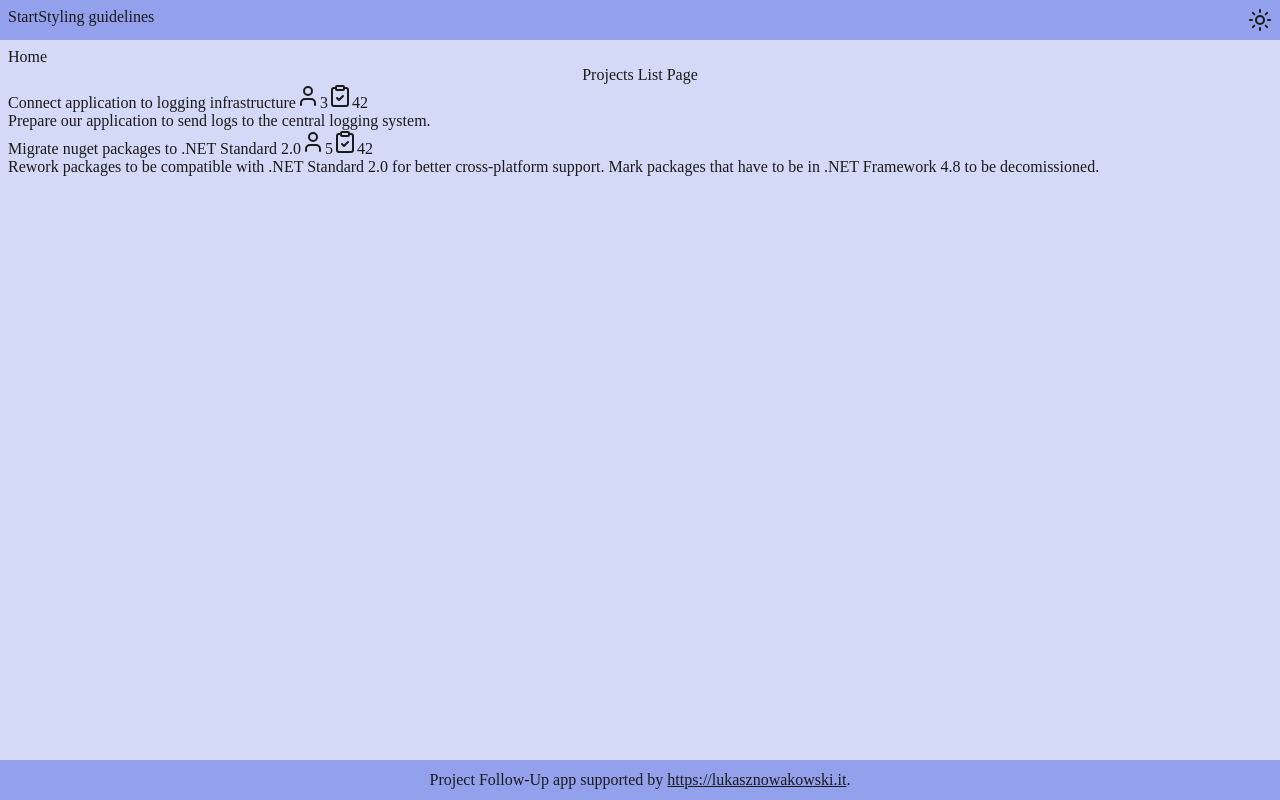
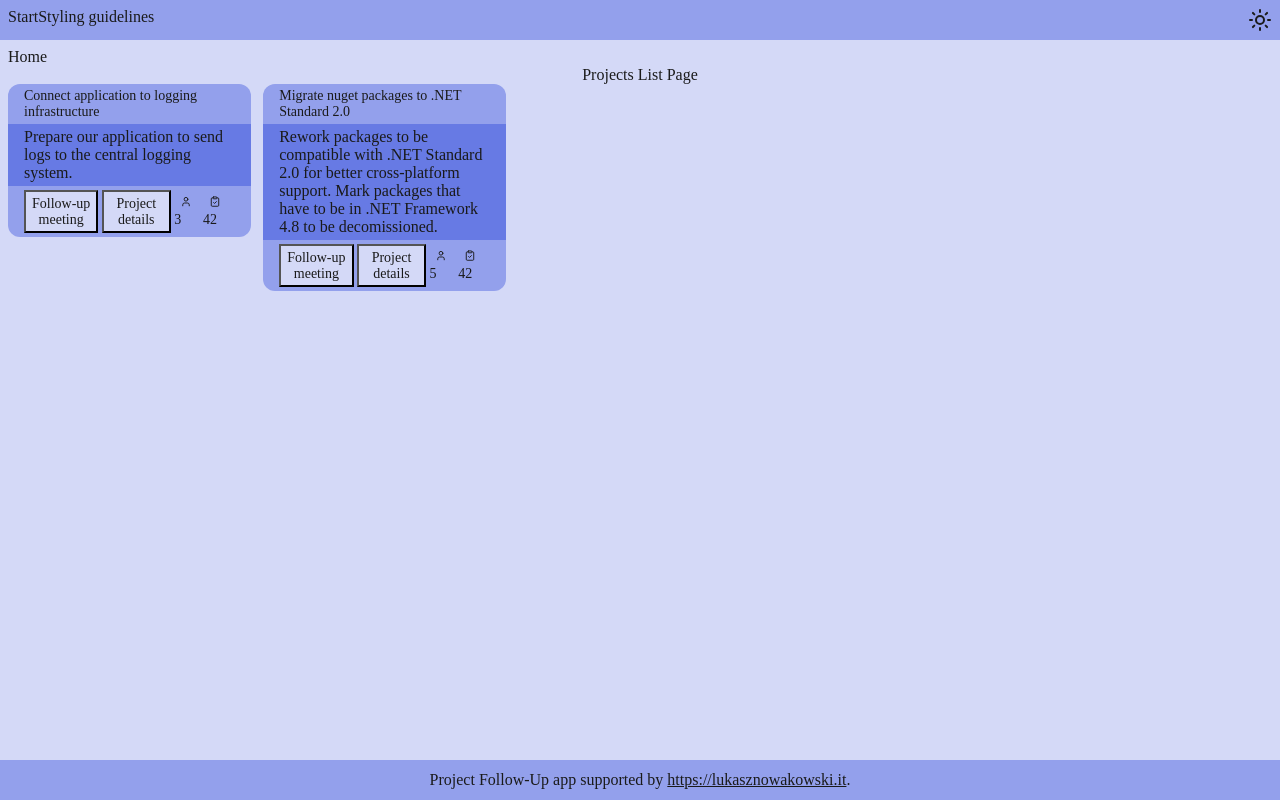
Before and after one commit to woocasch/project-followup, a React app in the folder ui/: page / in a window 1280 px wide. Built offline with nearby package versions, Linux system fonts and the light colour scheme; the HTML template or start-up script is replaced by a standard one.

Commit message:
Use components to display projects.
Work on #4

```diff
--- a/ui/src/assets/themes/dark.scss
+++ b/ui/src/assets/themes/dark.scss
@@ -32,4 +32,8 @@ body[data-theme="dark"] {
     --borderRadius-medium: 0.75em;
     --borderRadius-large: 1em;
     --borderRadius-xlarge: 1.25em;
+    // Font sizes
+    --fontSize-small: 0.875em;
+    --fontSize-medium: 1em;
+    --fontSize-large: 1.25em;
 }
--- a/ui/src/assets/themes/light.scss
+++ b/ui/src/assets/themes/light.scss
@@ -32,4 +32,8 @@ body[data-theme="light"] {
     --borderRadius-medium: 0.75em;
     --borderRadius-large: 1em;
     --borderRadius-xlarge: 1.25em;
+    // Font sizes
+    --fontSize-small: 0.875em;
+    --fontSize-medium: 1em;
+    --fontSize-large: 1.25em;
 }
--- a/ui/src/projects/use-cases/projects-list/components/project-card.tsx
+++ b/ui/src/projects/use-cases/projects-list/components/project-card.tsx
@@ -1,29 +1,50 @@
 import styled from '@emotion/styled';
-import { theme } from '@root/theme';
+import { Card, CardSize, Button } from '@components/index';
 import * as Data from '../projects-list.data';
 import { useNavigate } from 'react-router';
 import { User, ClipboardCheck } from 'lucide-react';
+import { theme } from '@root/theme';
 
 interface ProjectCardComponentProps {
     project: Data.ProjectListItem;
 }
 
-const ProjectCardContainer = styled.div(`
-`);
-
 const ProjectHeaderContainer = styled.div(`
+    font-size: ${theme.fontSizes.small};
+    display: grid;
+    grid-template-columns: 1fr auto auto;
+    grid-template-rows: 1fr 1fr;
 `);
 
 const ProjectName = styled.span(`
+    grid-row: span 2;
+    display: flex;
+    align-items: center;
+    justify-content: center;
 `);
 
 const MembersCount = styled.span(`
+    svg {
+        height: 0.8em;
+    }
 `);
 
 const TasksCount = styled.span(`
+    svg {
+        height: 0.8em;
+    }
 `);
 
 const ProjectContentContainer = styled.div(`
+    font-size: ${theme.fontSizes.medium};
+`);
+
+const ButtonsContainer = styled.div(`
+    font-size: ${theme.fontSizes.small};
+    display: grid;
+    grid-template-columns: repeat(4, auto);
+    gap: ${theme.spaces.xsmall};
+    align-items: center;
 `);
 
 export function ProjectCardComponent({ project }: ProjectCardComponentProps) {
@@ -32,14 +53,24 @@ export function ProjectCardComponent({ project }: ProjectCardComponentProps) {
         navigate(`/projects/${project.id}`);
     }
 
-    return <ProjectCardContainer>
+    return <Card size={CardSize.Medium}>
+        <Card.Header>
             <ProjectHeaderContainer onClick={OpenProject}>
                 <ProjectName>{project.name}</ProjectName>
-            <MembersCount><User />{project.membersCount}</MembersCount>
-            <TasksCount><ClipboardCheck />42</TasksCount>
             </ProjectHeaderContainer>
+        </Card.Header>
+        <Card.Content>
             <ProjectContentContainer>
                 {project.description}
             </ProjectContentContainer>
-    </ProjectCardContainer>;
+        </Card.Content>
+        <Card.Footer>
+            <ButtonsContainer>
+                <Button>Follow-up meeting</Button>
+                <Button>Project details</Button>
+                <MembersCount><User />{project.membersCount}</MembersCount>
+                <TasksCount><ClipboardCheck />42</TasksCount>
+            </ButtonsContainer>
+        </Card.Footer>
+    </Card>;
 }
--- a/ui/src/projects/use-cases/projects-list/projects-list.tsx
+++ b/ui/src/projects/use-cases/projects-list/projects-list.tsx
@@ -6,6 +6,9 @@ import { ProjectCardComponent } from './components';
 import { PageHeader } from '@components/index';
 
 const ProjectsContainer = styled.div(`
+    display: grid;
+    grid-template-columns: repeat(5, 1fr);
+    gap: ${theme.spaces.medium};
 `);
 
 export default function ProjectsListComponent() {
@@ -19,7 +22,9 @@ export default function ProjectsListComponent() {
         <PageHeader>Projects List Page</PageHeader>
         <ProjectsContainer>
             {projects.map(project => (
-                <ProjectCardComponent key={project.id} project={project} />
+                <div>
+                    <ProjectCardComponent key={project.id} project={project} />
+                </div>
             ))}
         </ProjectsContainer>
     </div>
--- a/ui/src/theme.ts
+++ b/ui/src/theme.ts
@@ -31,6 +31,11 @@ export const theme = {
     medium: 'var(--borderRadius-medium)',
     large: 'var(--borderRadius-large)',
     xlarge: 'var(--borderRadius-xlarge)',
+  },
+  fontSizes: {
+    small: 'var(--fontSize-small)',
+    medium: 'var(--fontSize-medium)',
+    large: 'var(--fontSize-large)',
   },
 };
 
```
Lines whose indentation alone changed are shown as unchanged.
